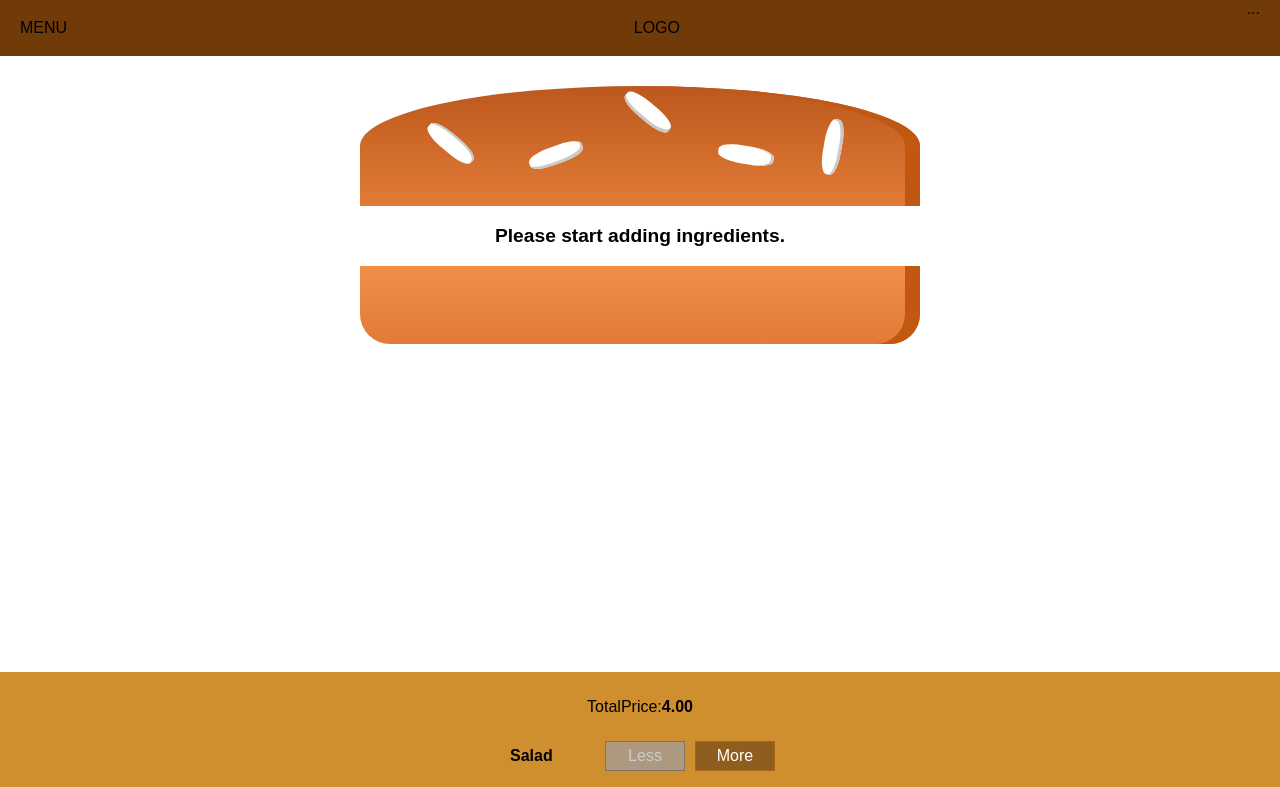
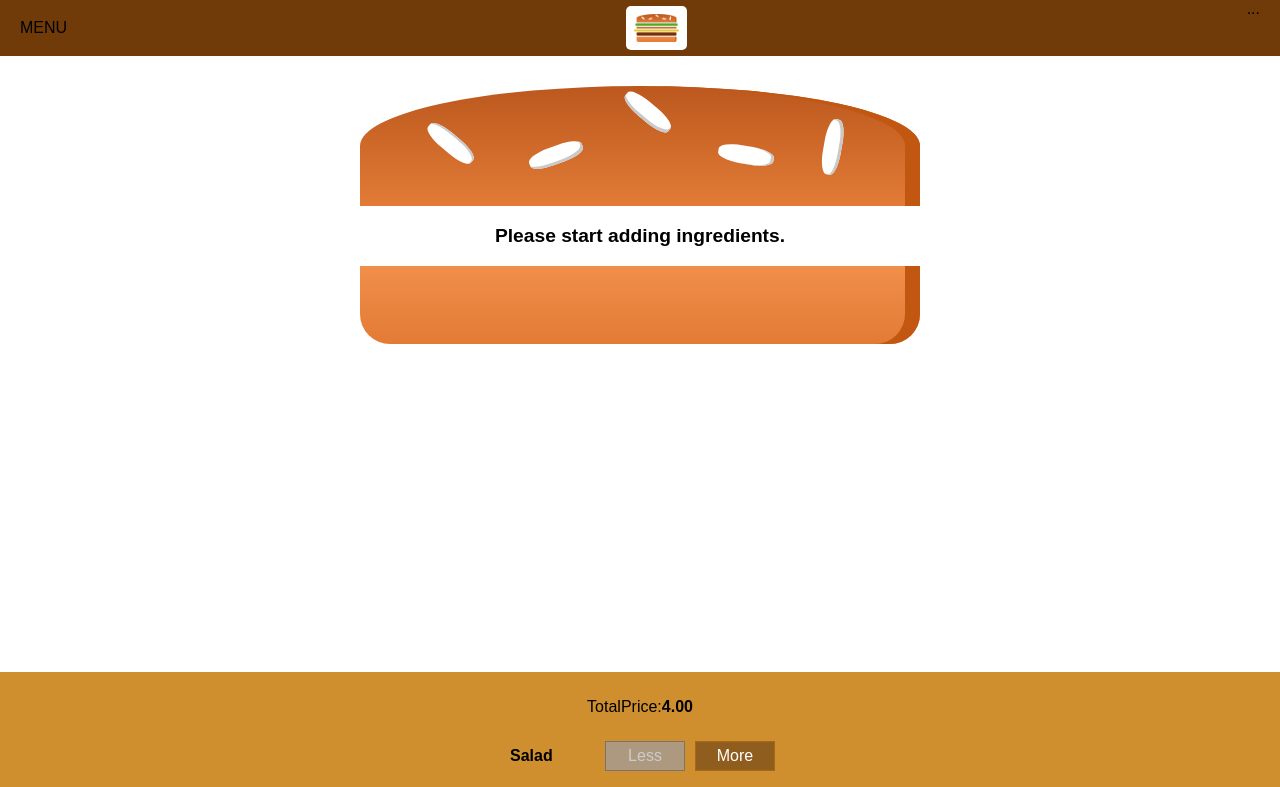
Before and after one commit to sachdeva2008/burger-app, a React app: page / in a window 1280 px wide. Shown: the top 787 px of the page. Built offline with nearby package versions, Linux system fonts and the light colour scheme.

Commit message:
added code for logo

```diff
--- a/src/components/Navigation/Toolbar/Toolbar.js
+++ b/src/components/Navigation/Toolbar/Toolbar.js
@@ -1,12 +1,15 @@
 import React from 'react';
 
 import classes from './Toolbar.css';
+import Logo from '../../Logo/Logo';
 
 const Toolbar = (props) => {
   return(
   <header className={classes.Toolbar}>
     <div>MENU</div>
-    <div>LOGO</div>
+    <div className={classes.Logo}>
+            <Logo />
+        </div>
     <nav>
       ...
     </nav>
```
